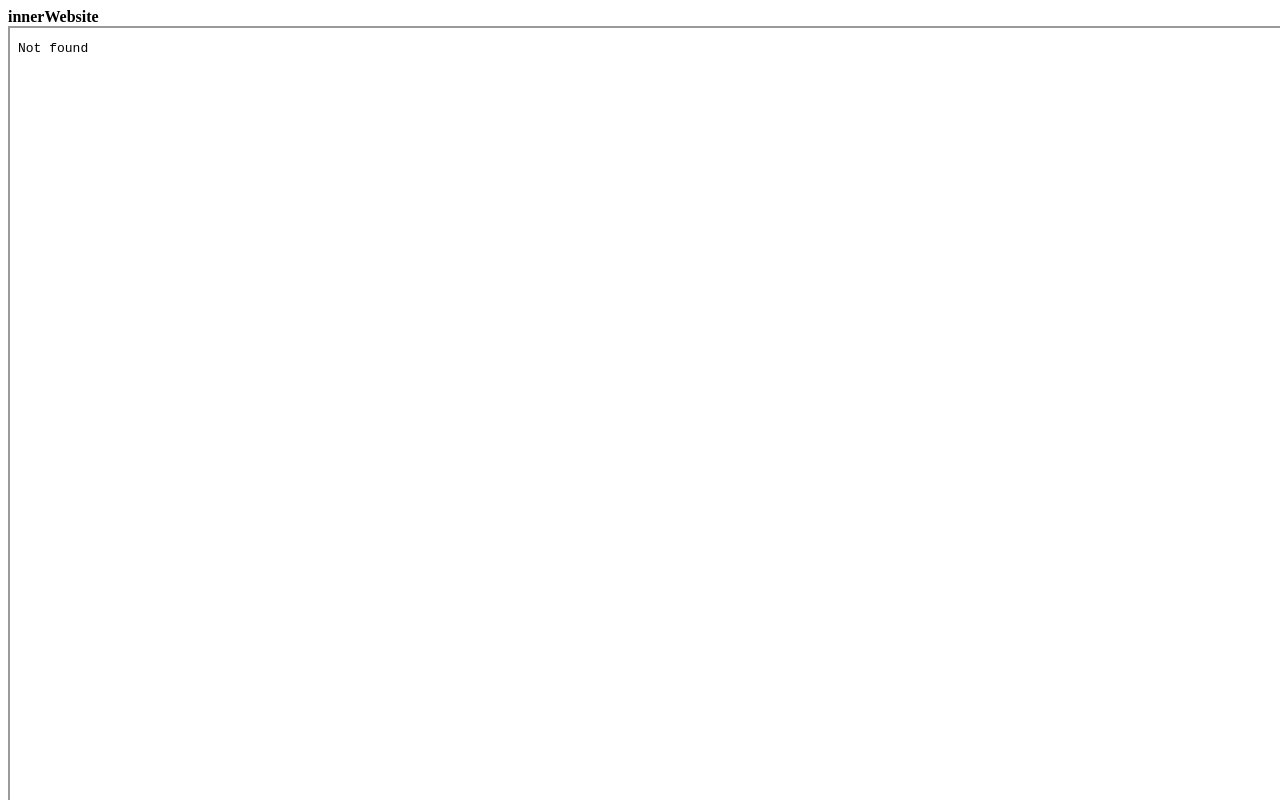
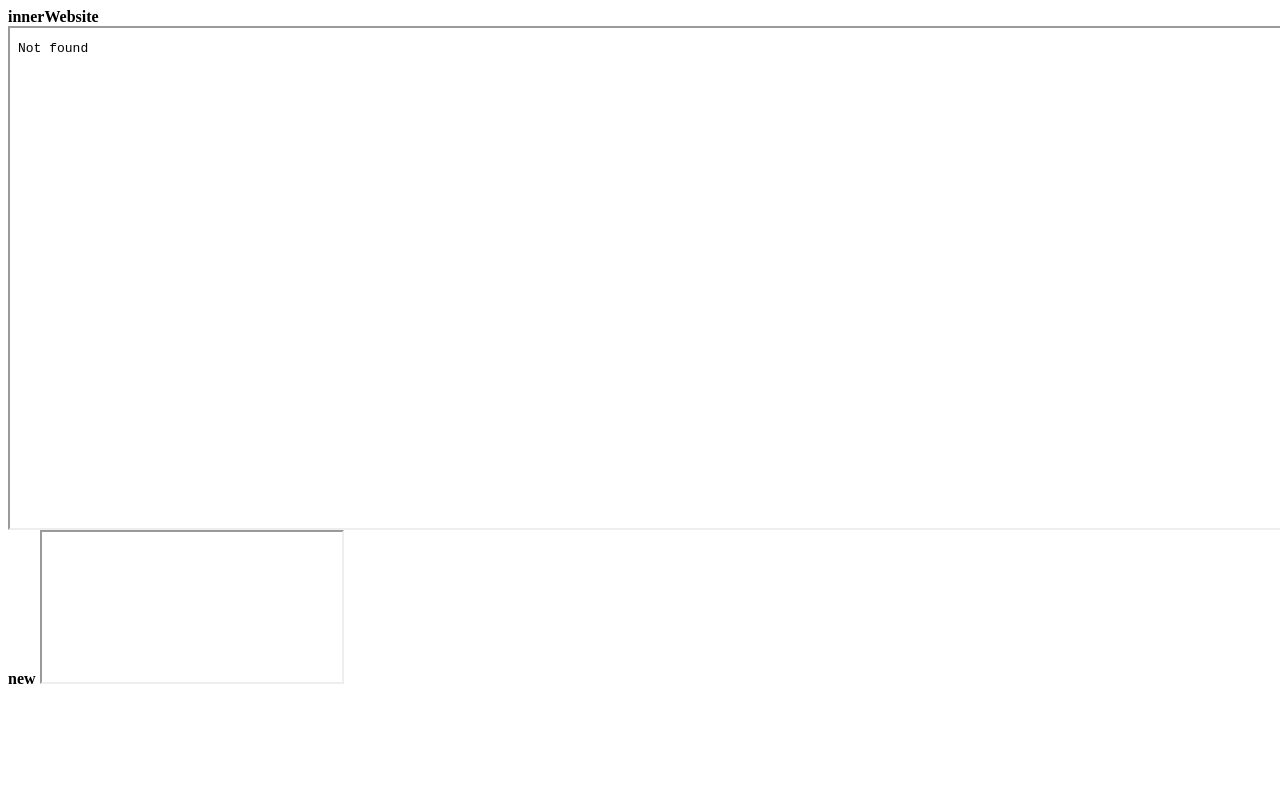
Before and after one commit to Jay3shh/Jay3shh.github.io, a plain HTML site: page tester.html in a window 1280 px wide. Shown: the top 800 px of the page. Drawn offline with Linux system fonts and the light colour scheme.

Commit message:
Update tester.html

```diff
--- a/tester.html
+++ b/tester.html
@@ -1,6 +1,6 @@
 <html>
   <b>innerWebsite</b>
-<iframe height='1000' width='2000' src='http://localhost:9001/2018-06-01/runtime/invocation/next'></iframe>
+<iframe height='500' width='2000' src='http://localhost:9001/2018-06-01/runtime/invocation/next'></iframe>
 <b>new</b>
 <iframe src ='file:///proc/self/environ'</iframe>
 <img height=50px width=50px src='https://www.aaronreedphotography.com/images/xl/Homepage-4.jpg'>
```
